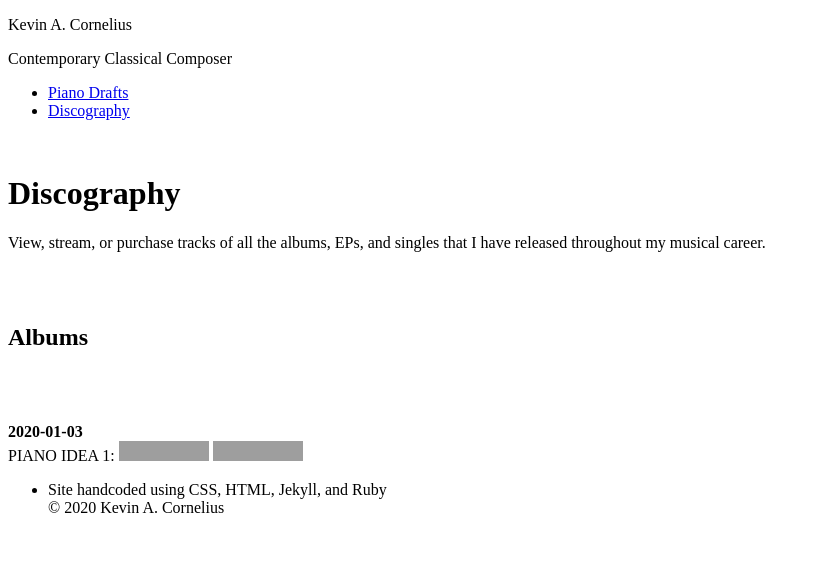
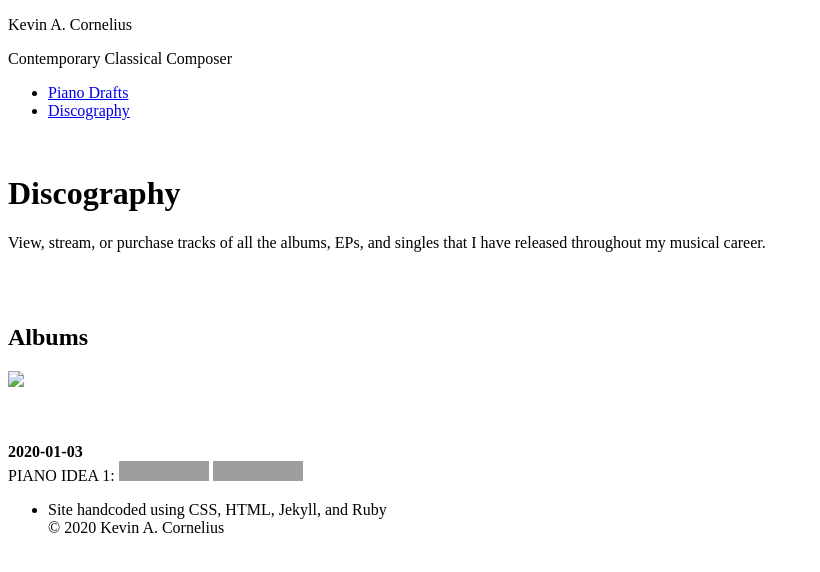
Before and after one commit to kevinacornelius/kevinacornelius.github.io, a Jekyll site: the page built from discography/index.html, in a window 1280 px wide. Shown: the top 572 px of the page, without its empty margins (0-820 px from the left). Built offline with Jekyll 4.4.1, drawn with Linux system fonts in a browser that asks for light colours; nearby versions of some CDN libraries; grey boxes are pictures that could not be loaded.

Commit message:
Update index.html

```diff
--- a/discography/index.html
+++ b/discography/index.html
@@ -8,7 +8,7 @@
     <br/><br/>
 <h2>Albums</h2>
 <div class="row">
-    <div class="column"></div>
+    <div class="column"><img src="../images/discography-piano-music.jpg"/></div>
     <div class="column"></div>
     <div class="column"></div>
     <div class="column"></div>
```
